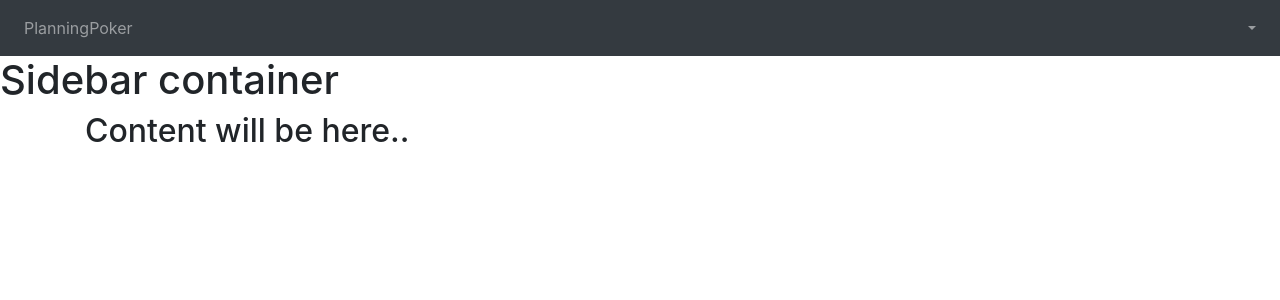
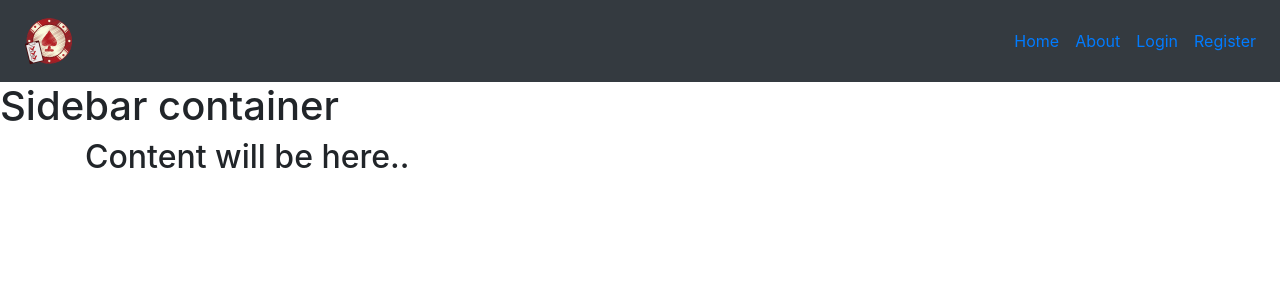
Before and after one commit to jeankhechfe/planning-poker-ui, a Vue app: page / in a window 1280 px wide. Shown: the top 300 px of the page. Built offline with nearby package versions, Linux system fonts and the light colour scheme.

Commit message:
move header to its own component

```diff
--- /dev/null
+++ b/src/components/Header.vue
@@ -0,0 +1,41 @@
+<template>
+  <div>
+    <b-navbar type="dark" variant="dark">
+      <b-navbar-nav>
+        <b-nav-item><router-link :to="{ name: 'Main' }"><img class="logo" src="../assets/poker-logo.png"></router-link></b-nav-item>
+      </b-navbar-nav>
+      <b-navbar-nav class="ml-auto">
+        <b-nav-item><router-link :to="{ name: 'Main' }">Home</router-link></b-nav-item>
+        <b-nav-item><router-link :to="{ name: 'About' }">About</router-link></b-nav-item>
+        <b-nav-item><router-link v-if="!loggedIn" :to="{ name: 'Login' }">Login</router-link></b-nav-item>
+        <b-nav-item><router-link v-if="!loggedIn" :to="{ name: 'Register' }">Register</router-link></b-nav-item>
+        <b-nav-item-dropdown v-if="loggedIn" right>
+          <template v-slot:button-content>
+            <em>{{ username }}</em>
+          </template>
+          <b-dropdown-item href="#">Profile</b-dropdown-item>
+          <b-dropdown-item href="#">Sign Out</b-dropdown-item>
+        </b-nav-item-dropdown>
+      </b-navbar-nav>
+    </b-navbar>
+  </div>
+</template>
+
+<script>
+export default {
+  name: "Header",
+  props: {
+    username: String,
+  },
+  computed: {
+    loggedIn() {
+      return false; // TODO: implement function
+    }
+  }
+};
+</script>
+<style scoped>
+.logo {
+  width: 50px;
+}
+</style>
--- a/src/views/About.vue
+++ b/src/views/About.vue
@@ -1,5 +1,6 @@
 <template>
-  <div class="about container">
+  <div class="about">
+      <Header />
     <div class="text-center">
       <img alt="Vue logo" src="../assets/poker-logo.png" />
       <h1>The Best Agile Planning Tool</h1>
@@ -9,7 +10,12 @@
 </template>
 
 <script>
+import Header from "@/components/Header.vue";
+
 export default {
   name: "About",
+    components: {
+    Header,
+  },
 };
 </script>
--- a/src/views/Main.vue
+++ b/src/views/Main.vue
@@ -1,23 +1,8 @@
 <template>
   <div>
-    <b-navbar type="dark" variant="dark">
-      <b-navbar-nav>
-        <b-nav-item href="#">PlanningPoker</b-nav-item>
-      </b-navbar-nav>
-
-      <b-navbar-nav class="ml-auto">
-        <b-nav-item-dropdown right>
-          <template v-slot:button-content>
-            <em>{{ username }}</em>
-          </template>
-          <b-dropdown-item href="#">Profile</b-dropdown-item>
-          <b-dropdown-item href="#">Sign Out</b-dropdown-item>
-        </b-nav-item-dropdown>
-      </b-navbar-nav>
-    </b-navbar>
-
     <body>
       <div>
+        <Header />
         <h1>Sidebar container</h1>
         <Content />
       </div>
@@ -27,15 +12,14 @@
 
 <script>
 // @ is an alias to /src
+import Header from "@/components/Header.vue";
 import Content from "@/components/Content.vue";
 
 export default {
   name: "Body",
   components: {
+    Header,
     Content,
-  },
-  props: {
-    username: String,
   },
 };
 </script>
```
